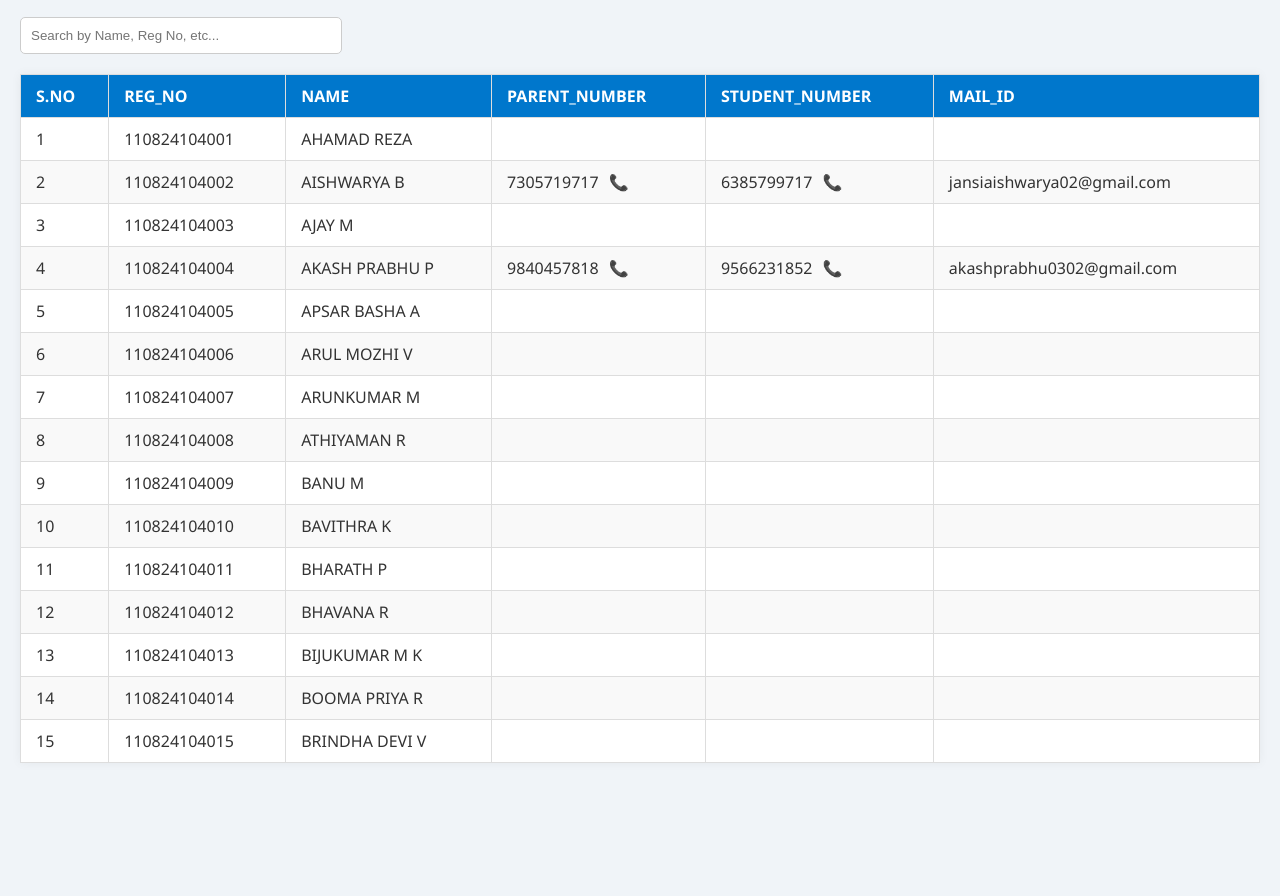
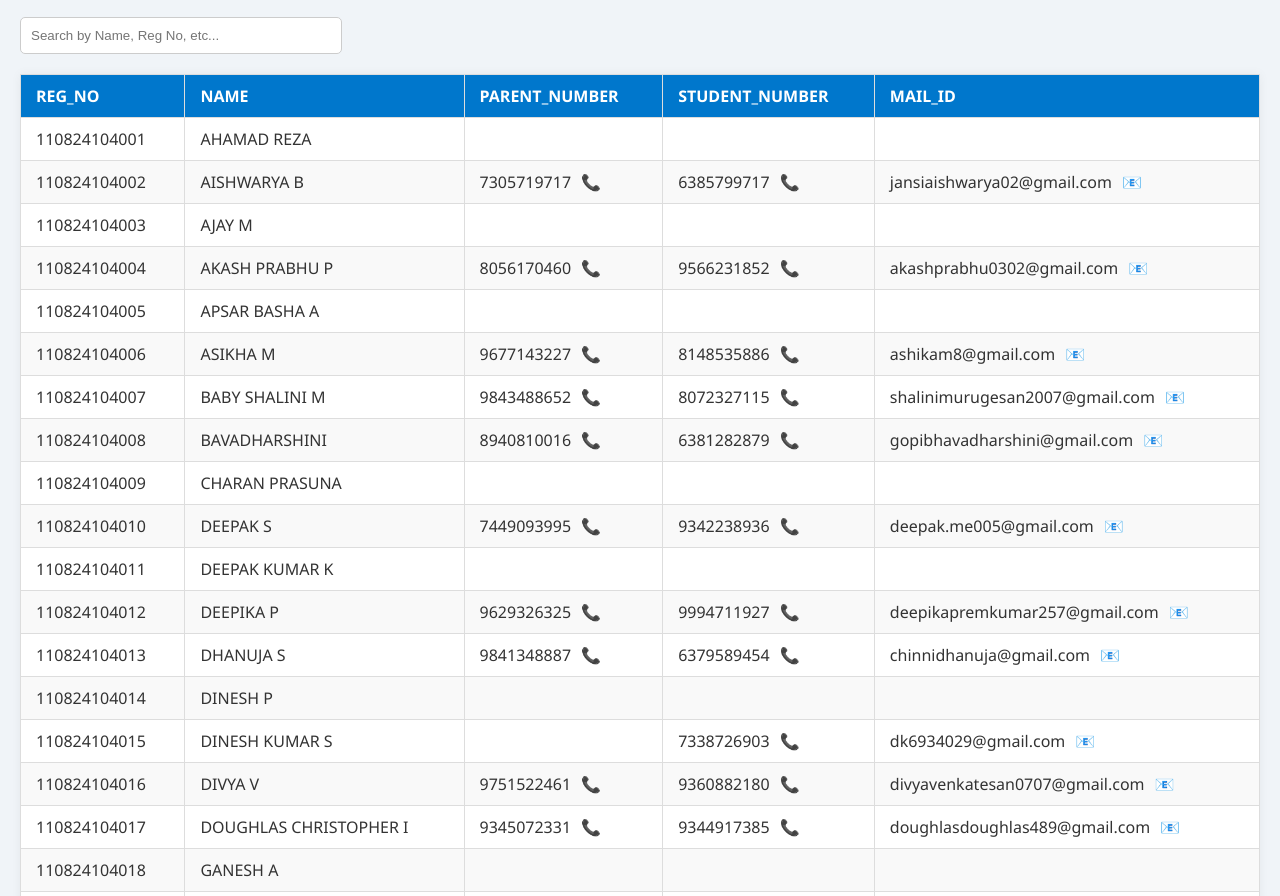
Before and after one commit to thisiskarthick-5/democseA, a plain HTML site: page index.html in a window 1280 px wide. Shown: the part 56-952 px from the top of the page. Before the commit the page ends 839 px from the top, so only its background shows below. Drawn offline with Linux system fonts and the light colour scheme.

Commit message:
Update index.html

```diff
--- a/index.html
+++ b/index.html
@@ -42,6 +42,12 @@
       color: #0077cc;
       font-size: 16px;
     }
+    .email-link {
+      margin-left: 10px;
+      text-decoration: none;
+      color: #0077cc;
+      font-size: 16px;
+    }
   </style>
 </head>
 <body>
@@ -50,7 +56,6 @@
   <table id="studentTable">
     <thead>
       <tr>
-        <th>S.NO</th>
         <th>REG_NO</th>
         <th>NAME</th>
         <th>PARENT_NUMBER</th>
@@ -63,25 +68,63 @@
 
   <script>
     const students = [
-      { SNO: 1, REG_NO: "110824104001", NAME: "AHAMAD REZA", PARENT_NUMBER: "", STUDENT_NUMBER: "", MAIL_ID: "" },
-      { SNO: 2, REG_NO: "110824104002", NAME: "AISHWARYA B", PARENT_NUMBER: "7305719717", STUDENT_NUMBER: "6385799717", MAIL_ID: "jansiaishwarya02@gmail.com" },
-      { SNO: 3, REG_NO: "110824104003", NAME: "AJAY M", PARENT_NUMBER: "", STUDENT_NUMBER: "", MAIL_ID: "" },
-      { SNO: 4, REG_NO: "110824104004", NAME: "AKASH PRABHU P", PARENT_NUMBER: "9840457818", STUDENT_NUMBER: "9566231852", MAIL_ID: "akashprabhu0302@gmail.com" },
-      { SNO: 5, REG_NO: "110824104005", NAME: "APSAR BASHA A", PARENT_NUMBER: "", STUDENT_NUMBER: "", MAIL_ID: "" },
-      { SNO: 6, REG_NO: "110824104006", NAME: "ARUL MOZHI V", PARENT_NUMBER: "", STUDENT_NUMBER: "", MAIL_ID: "" },
-      { SNO: 7, REG_NO: "110824104007", NAME: "ARUNKUMAR M", PARENT_NUMBER: "", STUDENT_NUMBER: "", MAIL_ID: "" },
-      { SNO: 8, REG_NO: "110824104008", NAME: "ATHIYAMAN R", PARENT_NUMBER: "", STUDENT_NUMBER: "", MAIL_ID: "" },
-      { SNO: 9, REG_NO: "110824104009", NAME: "BANU M", PARENT_NUMBER: "", STUDENT_NUMBER: "", MAIL_ID: "" },
-      { SNO: 10, REG_NO: "110824104010", NAME: "BAVITHRA K", PARENT_NUMBER: "", STUDENT_NUMBER: "", MAIL_ID: "" },
-      { SNO: 11, REG_NO: "110824104011", NAME: "BHARATH P", PARENT_NUMBER: "", STUDENT_NUMBER: "", MAIL_ID: "" },
-      { SNO: 12, REG_NO: "110824104012", NAME: "BHAVANA R", PARENT_NUMBER: "", STUDENT_NUMBER: "", MAIL_ID: "" },
-      { SNO: 13, REG_NO: "110824104013", NAME: "BIJUKUMAR M K", PARENT_NUMBER: "", STUDENT_NUMBER: "", MAIL_ID: "" },
-      { SNO: 14, REG_NO: "110824104014", NAME: "BOOMA PRIYA R", PARENT_NUMBER: "", STUDENT_NUMBER: "", MAIL_ID: "" },
-      { SNO: 15, REG_NO: "110824104015", NAME: "BRINDHA DEVI V", PARENT_NUMBER: "", STUDENT_NUMBER: "", MAIL_ID: "" }
+      { regNo: "110824104001", name: "AHAMAD REZA", parentNumber: "", studentNumber: "", email: "" },
+      { regNo: "110824104002", name: "AISHWARYA B", parentNumber: "7305719717", studentNumber: "6385799717", email: "jansiaishwarya02@gmail.com" },
+      { regNo: "110824104003", name: "AJAY M", parentNumber: "", studentNumber: "", email: "" },
+      { regNo: "110824104004", name: "AKASH PRABHU P", parentNumber: "8056170460", studentNumber: "9566231852", email: "akashprabhu0302@gmail.com" },
+      { regNo: "110824104005", name: "APSAR BASHA A", parentNumber: "", studentNumber: "", email: "" },
+      { regNo: "110824104006", name: "ASIKHA M", parentNumber: "9677143227", studentNumber: "8148535886", email: "ashikam8@gmail.com" },
+      { regNo: "110824104007", name: "BABY SHALINI M", parentNumber: "9843488652", studentNumber: "8072327115", email: "shalinimurugesan2007@gmail.com" },
+      { regNo: "110824104008", name: "BAVADHARSHINI", parentNumber: "8940810016", studentNumber: "6381282879", email: "gopibhavadharshini@gmail.com" },
+      { regNo: "110824104009", name: "CHARAN PRASUNA", parentNumber: "", studentNumber: "", email: "" },
+      { regNo: "110824104010", name: "DEEPAK S", parentNumber: "7449093995", studentNumber: "9342238936", email: "deepak.me005@gmail.com" },
+      { regNo: "110824104011", name: "DEEPAK KUMAR K", parentNumber: "", studentNumber: "", email: "" },
+      { regNo: "110824104012", name: "DEEPIKA P", parentNumber: "9629326325", studentNumber: "9994711927", email: "deepikapremkumar257@gmail.com" },
+      { regNo: "110824104013", name: "DHANUJA S", parentNumber: "9841348887", studentNumber: "6379589454", email: "chinnidhanuja@gmail.com" },
+      { regNo: "110824104014", name: "DINESH P", parentNumber: "", studentNumber: "", email: "" },
+      { regNo: "110824104015", name: "DINESH KUMAR S", parentNumber: "", studentNumber: "7338726903", email: "dk6934029@gmail.com" },
+      { regNo: "110824104016", name: "DIVYA V", parentNumber: "9751522461", studentNumber: "9360882180", email: "divyavenkatesan0707@gmail.com" },
+      { regNo: "110824104017", name: "DOUGHLAS CHRISTOPHER I", parentNumber: "9345072331", studentNumber: "9344917385", email: "doughlasdoughlas489@gmail.com" },
+      { regNo: "110824104018", name: "GANESH A", parentNumber: "", studentNumber: "", email: "" },
+      { regNo: "110824104019", name: "GOKUL RAJ K", parentNumber: "", studentNumber: "", email: "" },
+      { regNo: "110824104020", name: "GOWTHAM R", parentNumber: "", studentNumber: "", email: "" },
+      { regNo: "110824104021", name: "HARINIPRIYA S. P", parentNumber: "8056195327", studentNumber: "9361885298", email: "harinipriya978@gmail.com" },
+      { regNo: "110824104022", name: "HARI PRASATH D", parentNumber: "", studentNumber: "", email: "" },
+      { regNo: "110824104023", name: "HARISH A", parentNumber: "", studentNumber: "", email: "" },
+      { regNo: "110824104024", name: "HAVANA A", parentNumber: "9443482765", studentNumber: "9342434539", email: "havanamagdalene@gmail.com" },
+      { regNo: "110824104025", name: "JAIKUMAR A", parentNumber: "7010482377", studentNumber: "8778922513", email: "jaikumarvijaykumar12@gmail.com" },
+      { regNo: "110824104026", name: "JANARTHANAN N", parentNumber: "9941453515", studentNumber: "7810014534", email: "jana4122005dec@gmail.com" },
+      { regNo: "110824104027", name: "JAYANTH G", parentNumber: "", studentNumber: "", email: "" },
+      { regNo: "110824104028", name: "JAYASHRII B", parentNumber: "9789003072", studentNumber: "7810028781", email: "jayashriibalaji1503@gmail.com" },
+      { regNo: "110824104029", name: "JOHN DANIEL PAUL M", parentNumber: "9150466298", studentNumber: "8610612757", email: "Johnd542721@gamil.com" },
+      { regNo: "110824104030", name: "KANNADASAN V", parentNumber: "", studentNumber: "", email: "" },
+      { regNo: "110824104031", name: "KARTHICK J", parentNumber: "9840457818", studentNumber: "8610795811", email: "karthfire@gmail.com" },
+      { regNo: "110824104032", name: "KARTHIK K", parentNumber: "9095858247", studentNumber: "8778253756", email: "karthikking240786@gmail.com" },
+      { regNo: "110824104033", name: "KARTHIKA K", parentNumber: "7358210115", studentNumber: "7305361219", email: "karthikakasivel155@gmail.com" },
+      { regNo: "110824104034", name: "KIRAN S", parentNumber: "9490923751", studentNumber: "9440743251", email: "kirank04680@gmail.com" },
+      { regNo: "110824104035", name: "KISHORE V", parentNumber: "", studentNumber: "", email: "" },
+      { regNo: "110824104036", name: "KUMARI R", parentNumber: "9943778358", studentNumber: "9482068315", email: "rosinaidu2007@gmail.com" },
+      { regNo: "110824104037", name: "LAKSHMI NARAYANAN M", parentNumber: "", studentNumber: "", email: "" },
+      { regNo: "110824104038", name: "LAKSHMI PRIYA B", parentNumber: "8973297900", studentNumber: "8637473584", email: "lakshmipriyabala1408@gmail.com" },
+      { regNo: "110824104040", name: "LOGESH K", parentNumber: "", studentNumber: "", email: "" },
+      { regNo: "110824104041", name: "LOGESHWARI K", parentNumber: "9385330650", studentNumber: "8124285611", email: "lokeshwarikubenthiran@gmail.com" },
+      { regNo: "110824104042", name: "MADHIYARASU G.S.A", parentNumber: "", studentNumber: "", email: "" },
+      { regNo: "110824104043", name: "MAHALAKSHMI .S", parentNumber: "9080486772", studentNumber: "8939204289", email: "maha03302007@gmail.com" },
+      { regNo: "110824104044", name: "MANJU NETAM", parentNumber: "9940243549", studentNumber: "8925514554", email: "netammanju12@gmail.com" },
+      { regNo: "110824104045", name: "MANOJ B", parentNumber: "9940141296", studentNumber: "9884762960", email: "babumanoj1848@gmail.com" },
+      { regNo: "110824104046", name: "MOHAMMAD HASSAN", parentNumber: "", studentNumber: "", email: "" },
+      { regNo: "110824104047", name: "MOHANAPRIYAN B", parentNumber: "9940955992", studentNumber: "6383960309", email: "mohanbasker42@gmail.com" },
+      { regNo: "110824104048", name: "MONA SHREE S", parentNumber: "7397060402", studentNumber: "7397713402", email: "monudaya0407@gmail.com" },
+      { regNo: "110824104049", name: "MONISH RAJ T", parentNumber: "9384456022", studentNumber: "7418948793", email: "monishraj302@gmail.com" },
+      { regNo: "110824104050", name: "MUKESHWAR S", parentNumber: "8124469577", studentNumber: "7305910150", email: "mukeshwar711200545@gmail.com" }
     ];
 
     function createCallLink(number) {
       return number ? `<a href="tel:${number}" class="call-icon">📞</a>` : "";
+    }
+
+    function createMailLink(email) {
+      return email ? `<a href="mailto:${email}" class="email-link">📧</a>` : "";
     }
 
     function renderTable(data) {
@@ -89,12 +132,11 @@
       tbody.innerHTML = "";
       data.forEach(student => {
         const row = `<tr>
-          <td>${student.SNO}</td>
-          <td>${student.REG_NO}</td>
-          <td>${student.NAME}</td>
-          <td>${student.PARENT_NUMBER}${createCallLink(student.PARENT_NUMBER)}</td>
-          <td>${student.STUDENT_NUMBER}${createCallLink(student.STUDENT_NUMBER)}</td>
-          <td>${student.MAIL_ID}</td>
+          <td>${student.regNo}</td>
+          <td>${student.name}</td>
+          <td>${student.parentNumber}${createCallLink(student.parentNumber)}</td>
+          <td>${student.studentNumber}${createCallLink(student.studentNumber)}</td>
+          <td>${student.email}${createMailLink(student.email)}</td>
         </tr>`;
         tbody.innerHTML += row;
       });
```
